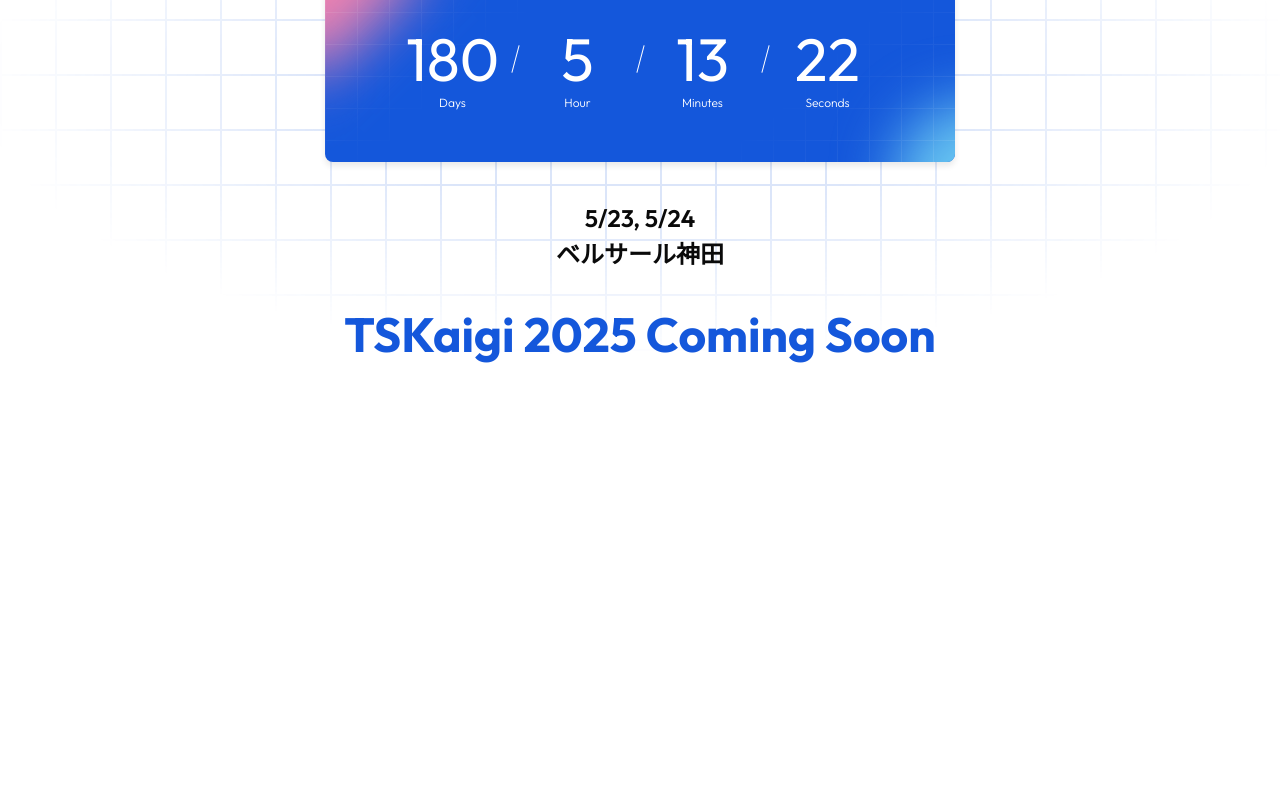
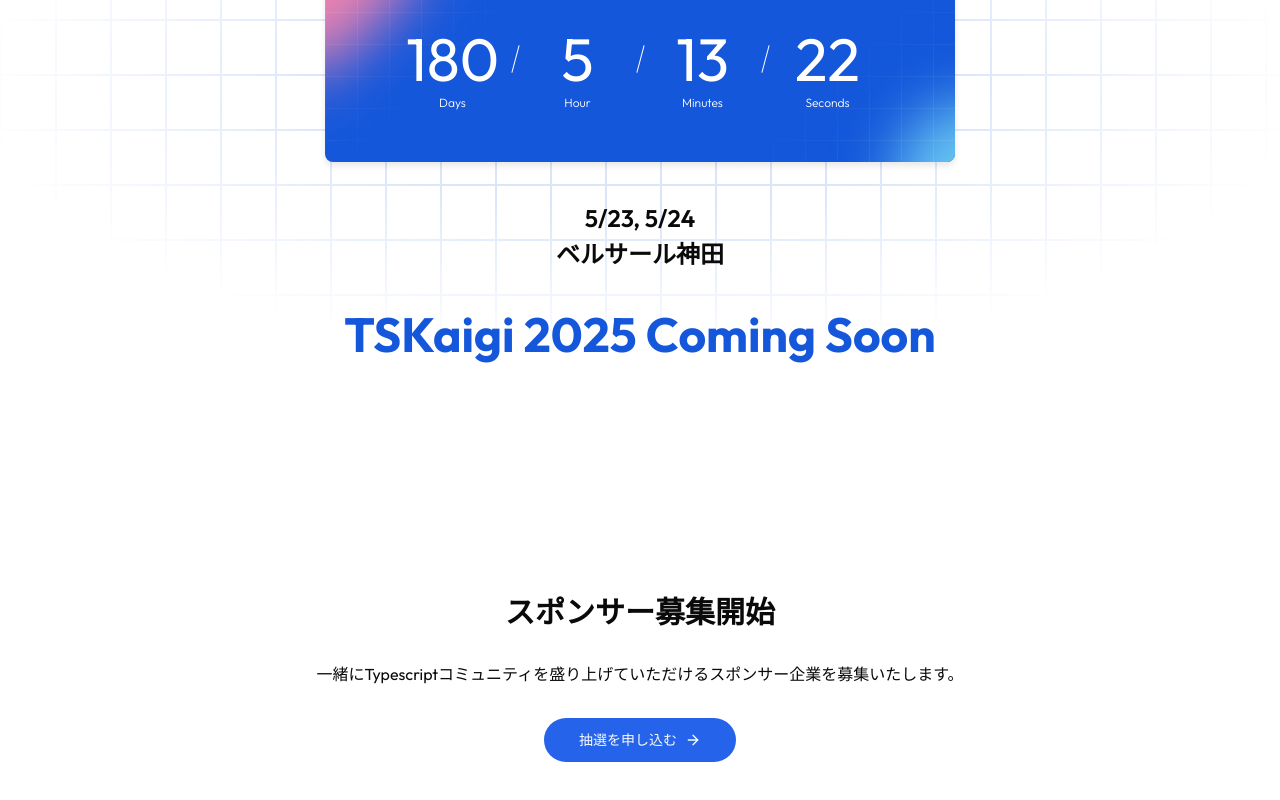
Before and after one commit to tskaigi/tskaigi2025-web-site, a Next.js app: page / in a window 1280 px wide. Shown: the part 256-1056 px from the top of the page. Before the commit the page ends 850 px from the top, so only its background shows below. Built offline with nearby package versions, Linux system fonts and the light colour scheme.

Commit message:
feat: 🎸 デザインレビュー用にSeekingSponsorsSectionも表示

```diff
--- a/src/app/page.tsx
+++ b/src/app/page.tsx
@@ -1,9 +1,11 @@
 import { EventCountdownBanner } from "@/components/EventCountdownBanner";
+import { SeekingSponsorsSection } from "@/components/SeekingSponsorsSection";
 
 export default function Home() {
   return (
     <main>
       <EventCountdownBanner />
+      <SeekingSponsorsSection />
     </main>
   );
 }
--- a/src/components/SeekingSponsorsSection/index.tsx
+++ b/src/components/SeekingSponsorsSection/index.tsx
@@ -4,8 +4,8 @@ import Link from "next/link";
 
 export function SeekingSponsorsSection() {
   return (
-    <div className="w-full flex flex-col items-center gap-8">
-      <h2 className="text-4xl font-bold">スポンサー募集開始</h2>
+    <div className="w-full flex flex-col items-center gap-8 px-8 pb-16">
+      <h2 className="text-3xl font-bold text-center">スポンサー募集開始</h2>
       <div>
         <p>
           一緒にTypescriptコミュニティを盛り上げていただけるスポンサー企業を募集いたします。
```
